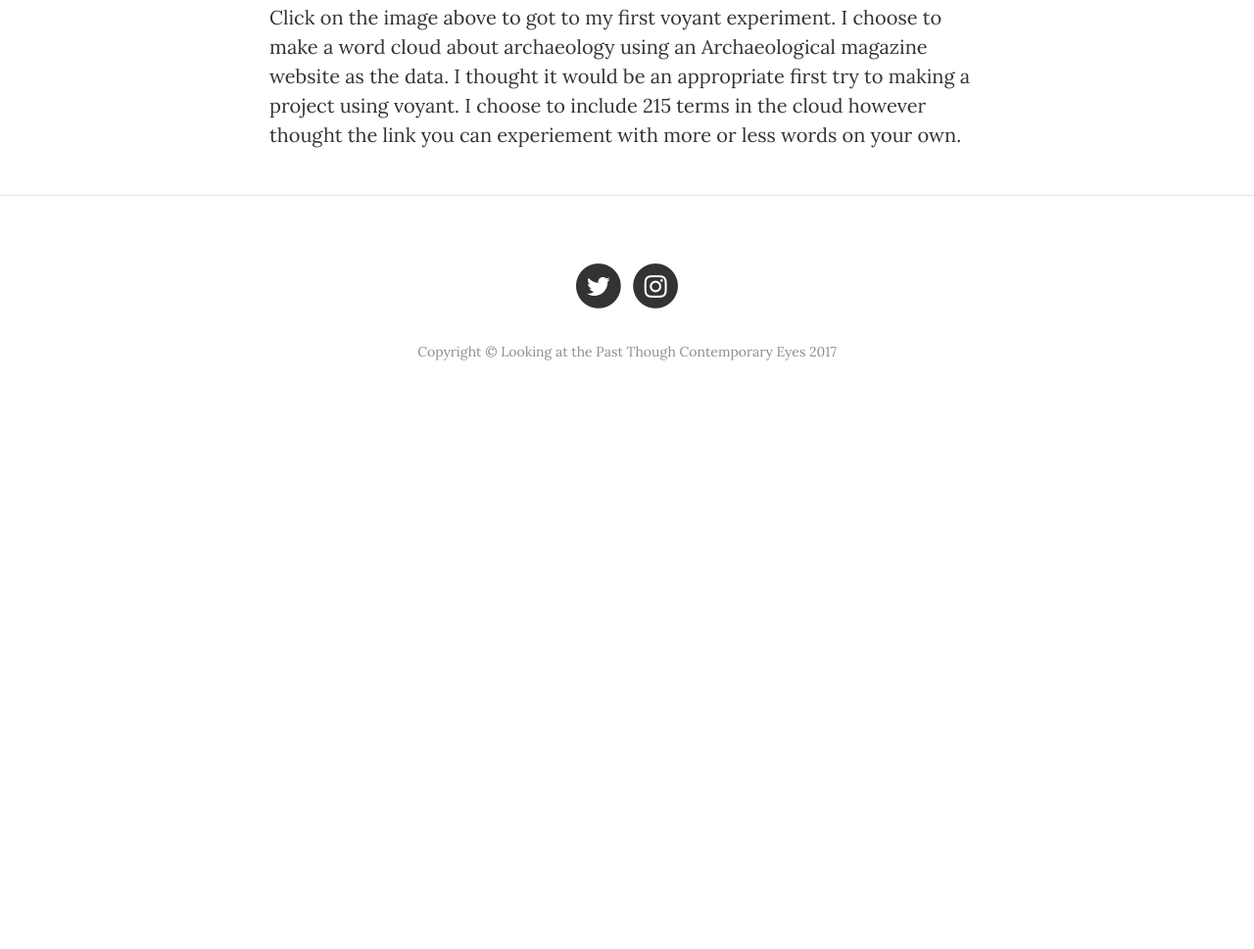
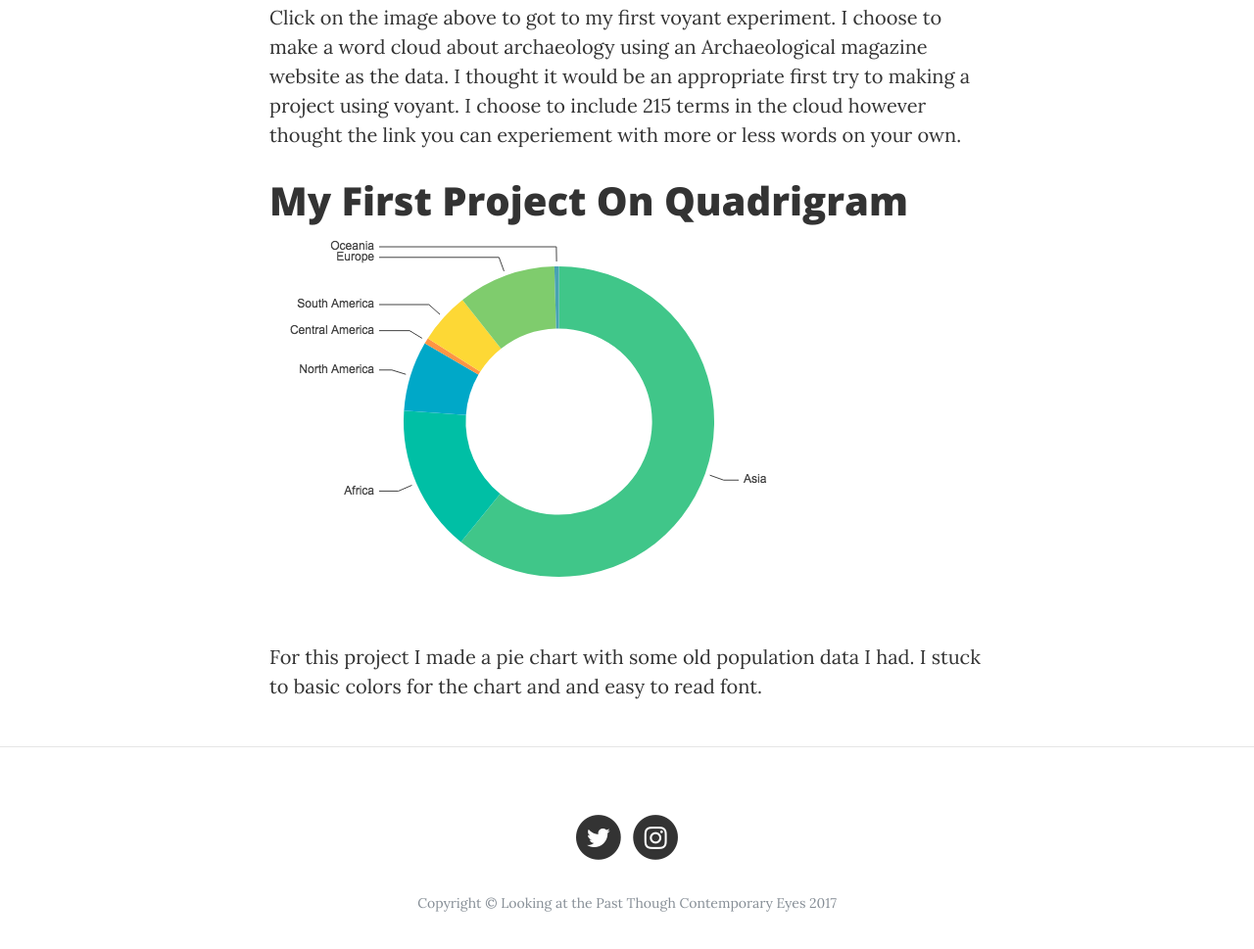
Before and after one commit to Leofeles/Looking-at-the-Past-Though-Contemporary-Eyes-, a website: page post.html in a window 1280 px wide. Shown: the part 963-1932 px from the top of the page at 98% size. Before the commit the page ends 1398 px from the top, so only its background shows below. Drawn offline with nearby package versions, Linux system fonts and the light colour scheme; files whose address does not match are found by name.

Commit message:
Update post.html

```diff
--- a/post.html
+++ b/post.html
@@ -90,6 +90,21 @@
     </div>
 
 
+    <div class="container">
+      <div class="row">
+        <div class="col-lg-8 col-md-10 mx-auto">
+          <div class= "post heading">
+            <h1> My First Project On Quadrigram </h1>
+
+            <img src="DonutChart(1).png" />
+
+            <p> For this project I made a pie chart with some old population data I had. I stuck to basic colors for the chart and and easy to read font. </p>
+
+          </div>
+        </div>
+     </div>
+    </div>
+
 
     <hr>
 
```
